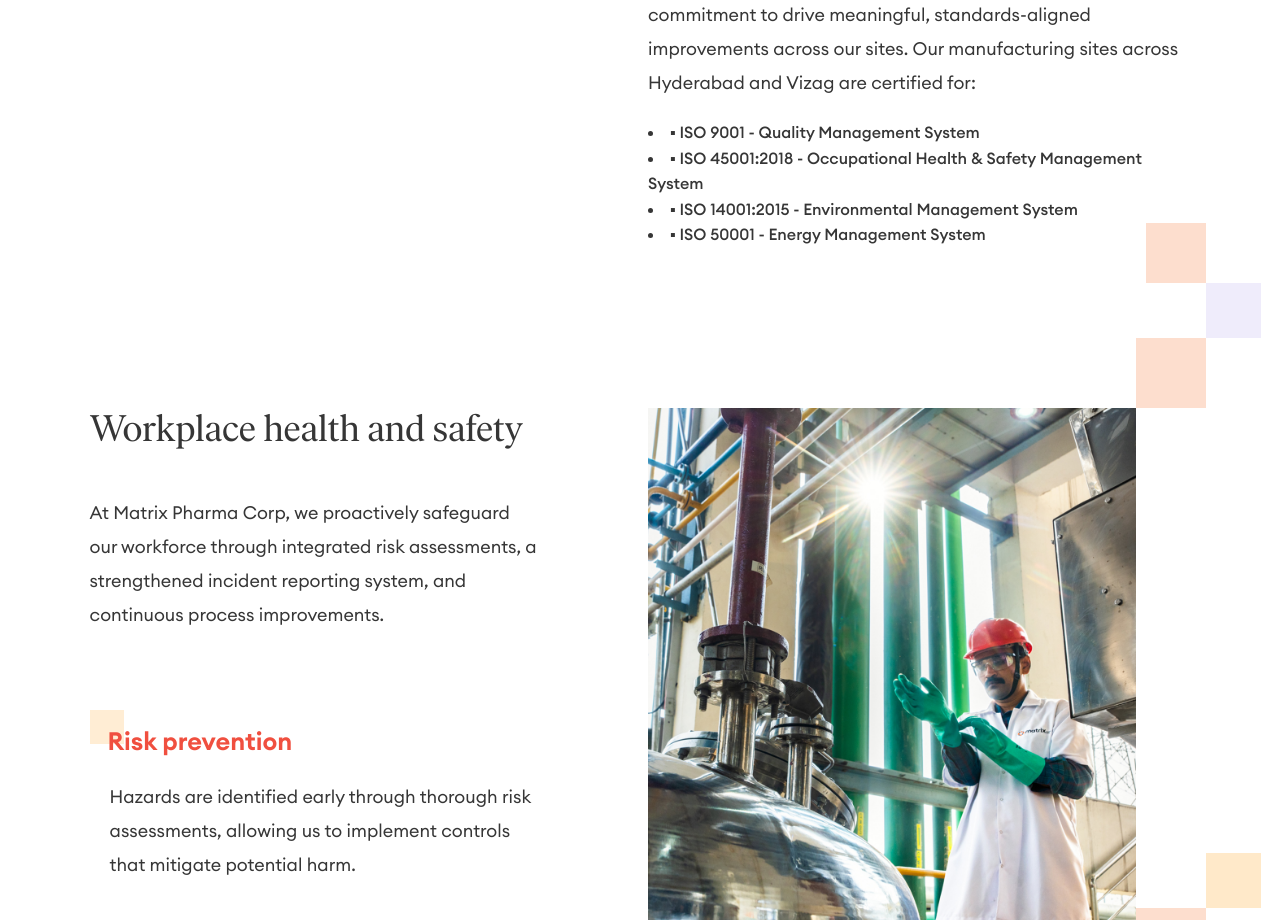
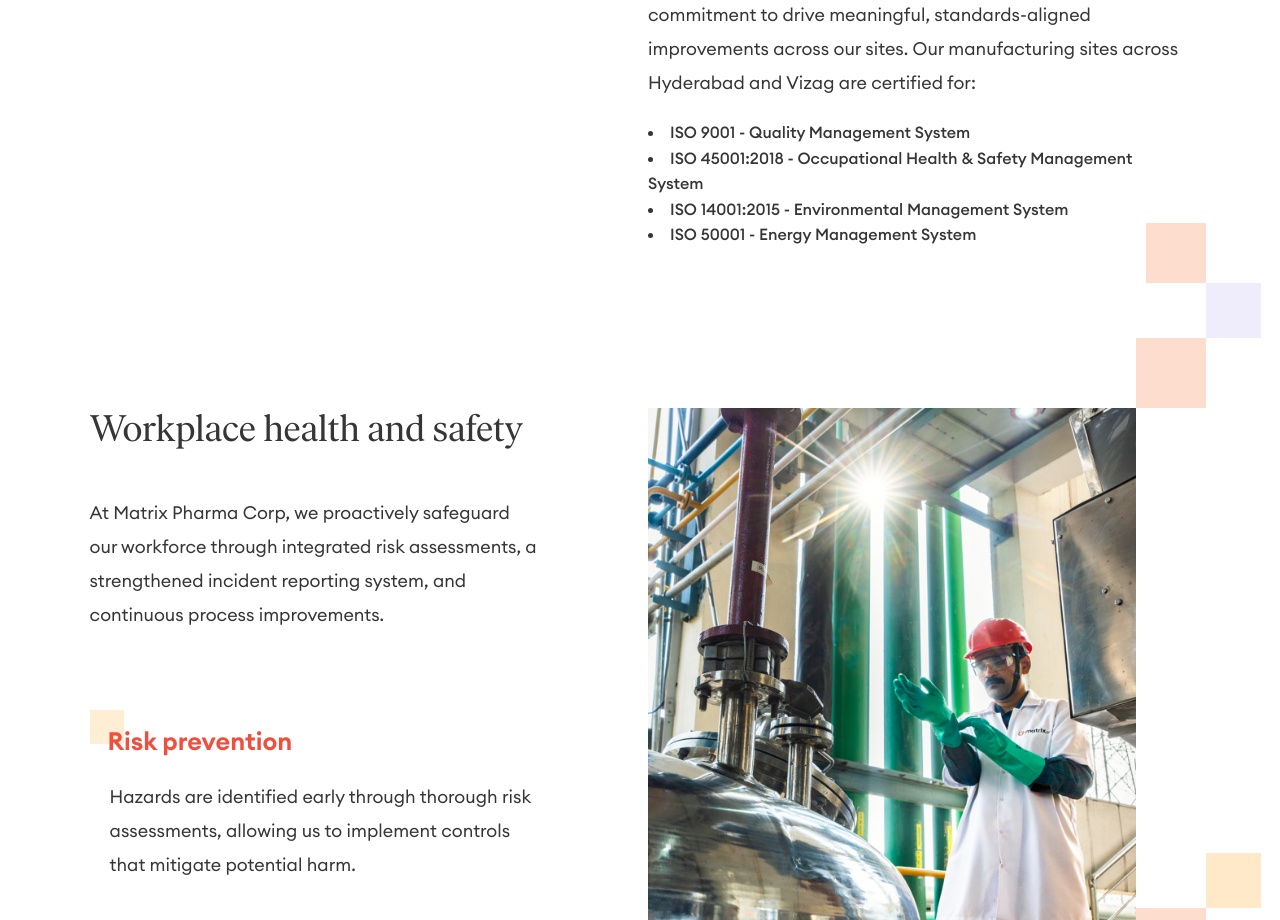
Before and after one commit to vishalchavda24/new-matrixpharma, a Next.js app: page /sustainability in a window 1280 px wide. Shown: the part 5940-6860 px from the top of the page. Built offline with nearby package versions, Linux system fonts and the light colour scheme.

Commit message:
Update SustainabilityContent.js

```diff
--- a/src/app/sustainability/SustainabilityContent.js
+++ b/src/app/sustainability/SustainabilityContent.js
@@ -258,17 +258,17 @@ const sustainability = ({ children }) => {
             </p>
             <div className="ul-list">
               <li className="mb-0 fw-medium">
-                ▪ ISO 9001 - Quality Management System
+                ISO 9001 - Quality Management System
               </li>
               <li className="mb-0 fw-medium">
-                ▪ ISO 45001:2018 - Occupational Health & Safety Management
+                ISO 45001:2018 - Occupational Health & Safety Management
                 System
               </li>
               <li className="mb-0 fw-medium">
-                ▪ ISO 14001:2015 - Environmental Management System
+                ISO 14001:2015 - Environmental Management System
               </li>
               <li className="mb-0 fw-medium">
-                ▪ ISO 50001 - Energy Management System
+                ISO 50001 - Energy Management System
               </li>
             </div>
           </div>
```
